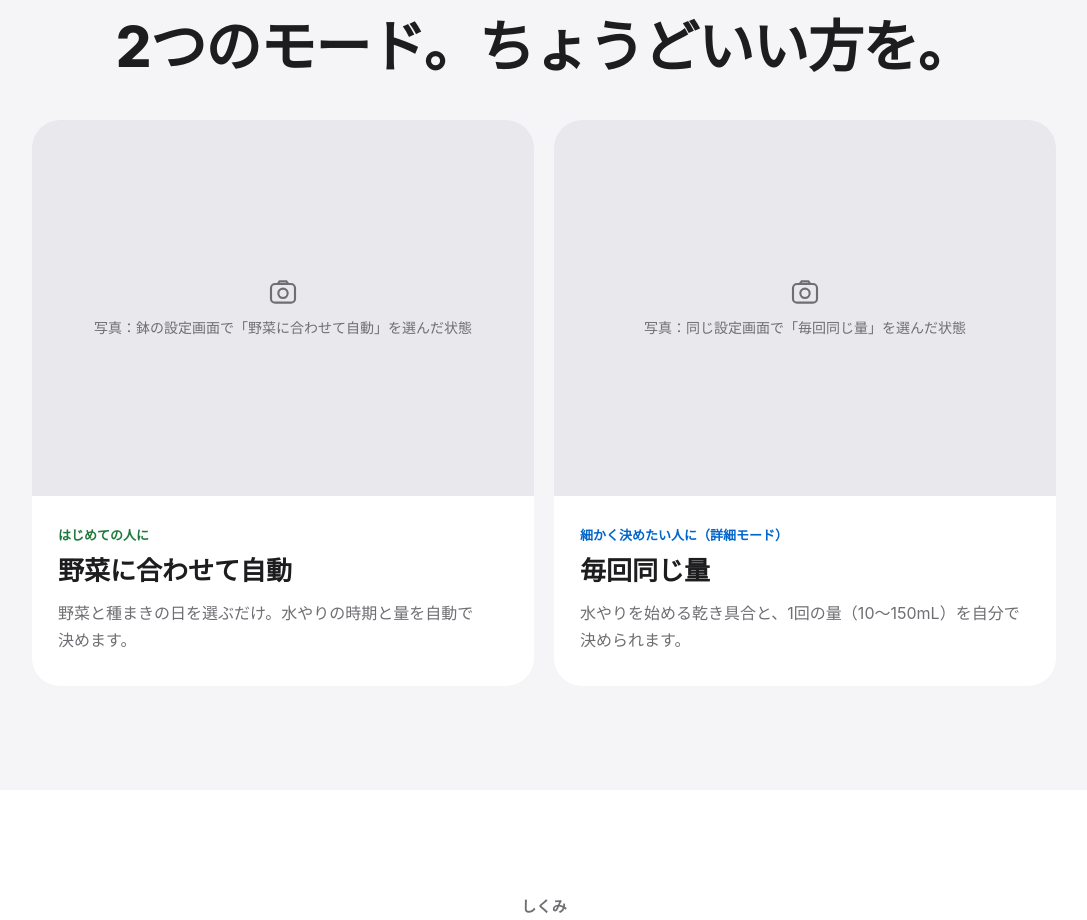
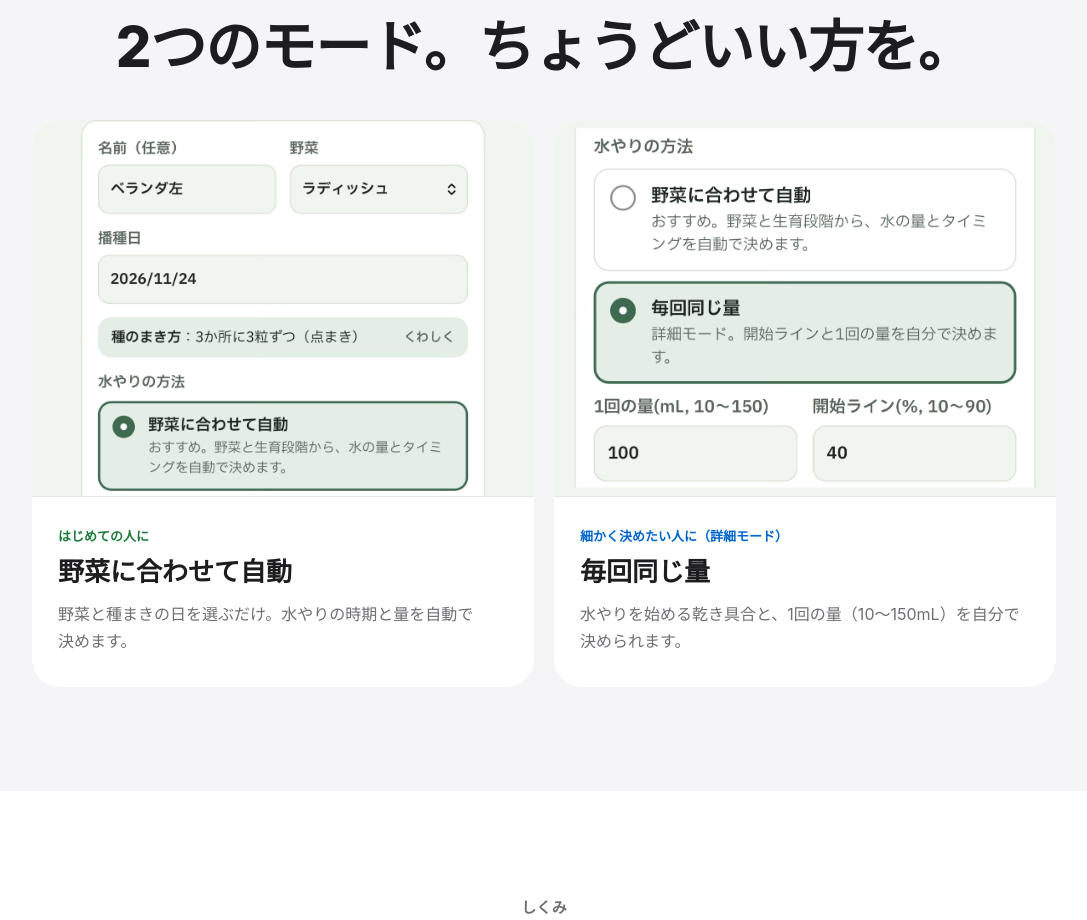
Before and after one commit to AkiNori331/mizumiru, a plain HTML site: page index.html in a window 1280 px wide. Shown: the part 2300-3220 px from the top of the page, without its empty margins (96-1183 px from the left). Drawn offline with Linux system fonts and the light colour scheme.

Commit message:
2つのモードにアプリの設定画面のスクショを追加
Co-Authored-By: Claude Opus 5.5 <noreply@anthropic.com>
Claude-Session: https://claude.ai/code/session_018Q5ScMwk9MvMrqRKRbEhwV

```diff
--- a/index.html
+++ b/index.html
@@ -129,10 +129,7 @@ a{color:#0066cc;text-decoration:none}a:hover{color:#004f9e;text-decoration:under
 <p class="up swipe" style="margin: 12px 0 0; text-align: center; font-size: 14px; color: #6e6e73">横にスワイプ ›</p>
 <div class="rail pcgrid pcgrid2" data-rail="modes" style="display: flex; gap: 16px; overflow-x: auto; scroll-snap-type: x mandatory; padding: 36px max(20px, calc((100% - 1024px) / 2)) 8px; scroll-padding: 0 max(20px, calc((100% - 1024px) / 2))">
 <div style="flex: 0 0 min(78%, 400px); scroll-snap-align: start; background: #ffffff; border-radius: 28px; overflow: hidden; display: flex; flex-direction: column">
-<div style="aspect-ratio: 4 / 3; background: #e8e8ed; display: flex; flex-direction: column; align-items: center; justify-content: center; gap: 8px; color: #6e6e73; font-size: 14px">
-<svg width="32" height="32" viewBox="0 0 24 24" fill="none" stroke="currentColor" stroke-width="1.6" aria-hidden="true"><rect x="3" y="6" width="18" height="14" rx="3"></rect><circle cx="12" cy="13" r="3.5"></circle><path d="M8 6l1.5-2h5L16 6"></path></svg>
-<span>写真：鉢の設定画面で「野菜に合わせて自動」を選んだ状態</span>
-</div>
+<img src="photos/mode_auto.png" alt="アプリの鉢の設定画面。野菜（ラディッシュ）と播種日を入れ、水やりの方法で「野菜に合わせて自動」を選んでいる" width="1200" height="900" style="width: 100%; height: auto; aspect-ratio: 4 / 3; object-fit: cover; display: block; border-bottom: 1px solid #e5e5ea">
 <div style="padding: 28px 26px 32px">
 <p style="margin: 0; font-size: 13px; font-weight: 700; color: #1d7a3a">はじめての人に</p>
 <h3 style="margin: 6px 0 0; font-size: 26px; font-weight: 800; line-height: 1.35">野菜に合わせて自動</h3>
@@ -140,10 +137,7 @@ a{color:#0066cc;text-decoration:none}a:hover{color:#004f9e;text-decoration:under
 </div>
 </div>
 <div style="flex: 0 0 min(78%, 400px); scroll-snap-align: start; background: #ffffff; border-radius: 28px; overflow: hidden; display: flex; flex-direction: column">
-<div style="aspect-ratio: 4 / 3; background: #e8e8ed; display: flex; flex-direction: column; align-items: center; justify-content: center; gap: 8px; color: #6e6e73; font-size: 14px">
-<svg width="32" height="32" viewBox="0 0 24 24" fill="none" stroke="currentColor" stroke-width="1.6" aria-hidden="true"><rect x="3" y="6" width="18" height="14" rx="3"></rect><circle cx="12" cy="13" r="3.5"></circle><path d="M8 6l1.5-2h5L16 6"></path></svg>
-<span>写真：同じ設定画面で「毎回同じ量」を選んだ状態</span>
-</div>
+<img src="photos/mode_fixed.png" alt="同じ設定画面で「毎回同じ量」を選んだ状態。1回の量100mLと開始ライン40%の入力欄が追加で表示されている" width="1179" height="884" style="width: 100%; height: auto; aspect-ratio: 4 / 3; object-fit: cover; display: block; border-bottom: 1px solid #e5e5ea">
 <div style="padding: 28px 26px 32px">
 <p style="margin: 0; font-size: 13px; font-weight: 700; color: #0066cc">細かく決めたい人に（詳細モード）</p>
 <h3 style="margin: 6px 0 0; font-size: 26px; font-weight: 800; line-height: 1.35">毎回同じ量</h3>
```
Also changed, not shown: photos/mode_auto.png (added), photos/mode_fixed.png (added).
